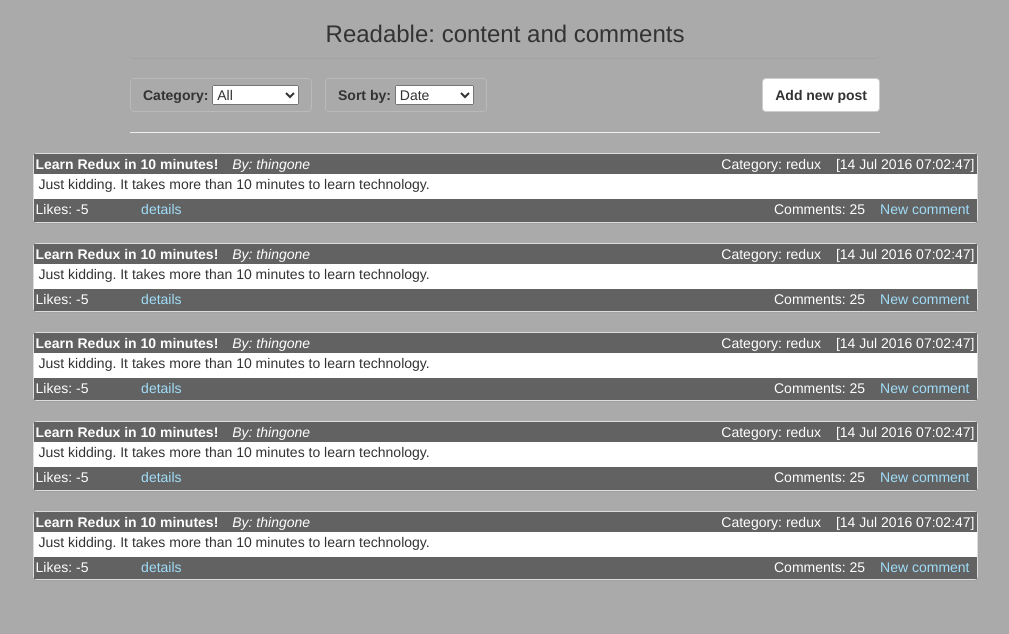
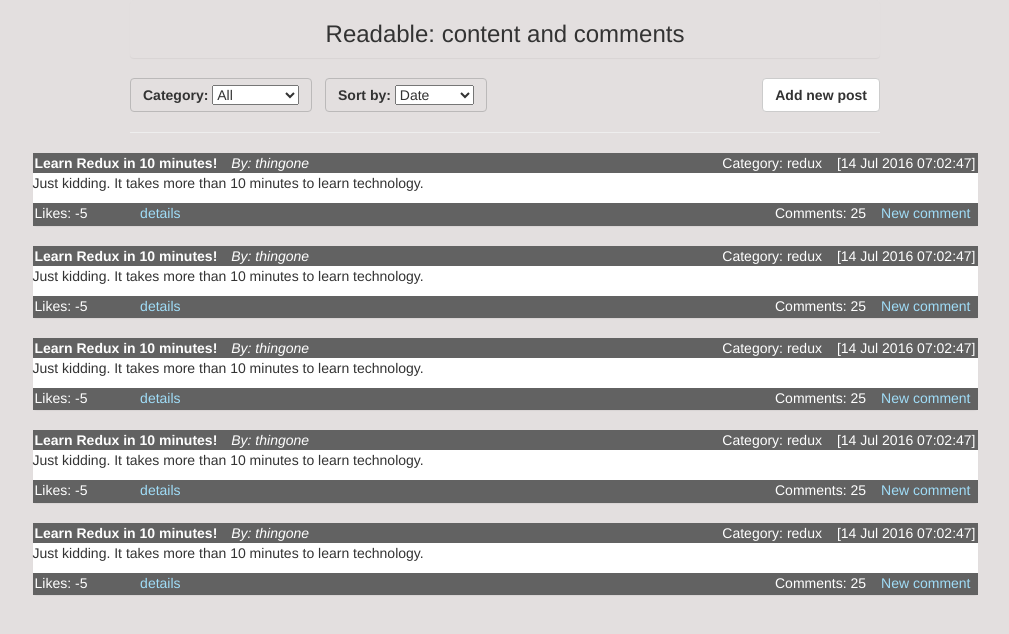
Before and after one commit to developer2020github/readable, a React (Create React App) app: page / in a window 1280 px wide. Shown: the top 634 px of the page, without its empty margins (135-1144 px from the left). Built offline with nearby package versions, Linux system fonts and the light colour scheme; a web font is replaced by a local one.

Commit message:
fix: correct css for posts to remove white border around them

```diff
--- a/src/Readable.css
+++ b/src/Readable.css
@@ -1,7 +1,7 @@
 
 
 body, .app-background {
-  background-color: #aaaaaa;
+  background-color: rgb(227, 223, 223);
 }
 
 .control-style{
@@ -32,10 +32,8 @@ body, .app-background {
 }
 
 .post-panel {
-  padding-top: 5px;
-  padding-bottom: 5px;
-  padding-left: 5px;
-  padding-right: 5px;
+  padding: 0px;
+  border-width: 0px;
 }
 
 .new-comment {
@@ -47,10 +45,7 @@ body, .app-background {
   background-color: #626262;
 }
 .post-header, .post-footer {
-  margin-left: -5px;
-  margin-right: -5px;
-  margin-top: -5px;
-  margin-bottom: -5px;
+  margin: 0px;
   color: white;
 }
 
@@ -101,3 +96,6 @@ body, .app-background {
   outline: 0;
   margin-left: 5px;
 }
+#postHeader{
+  border-color: red;
+}
```
